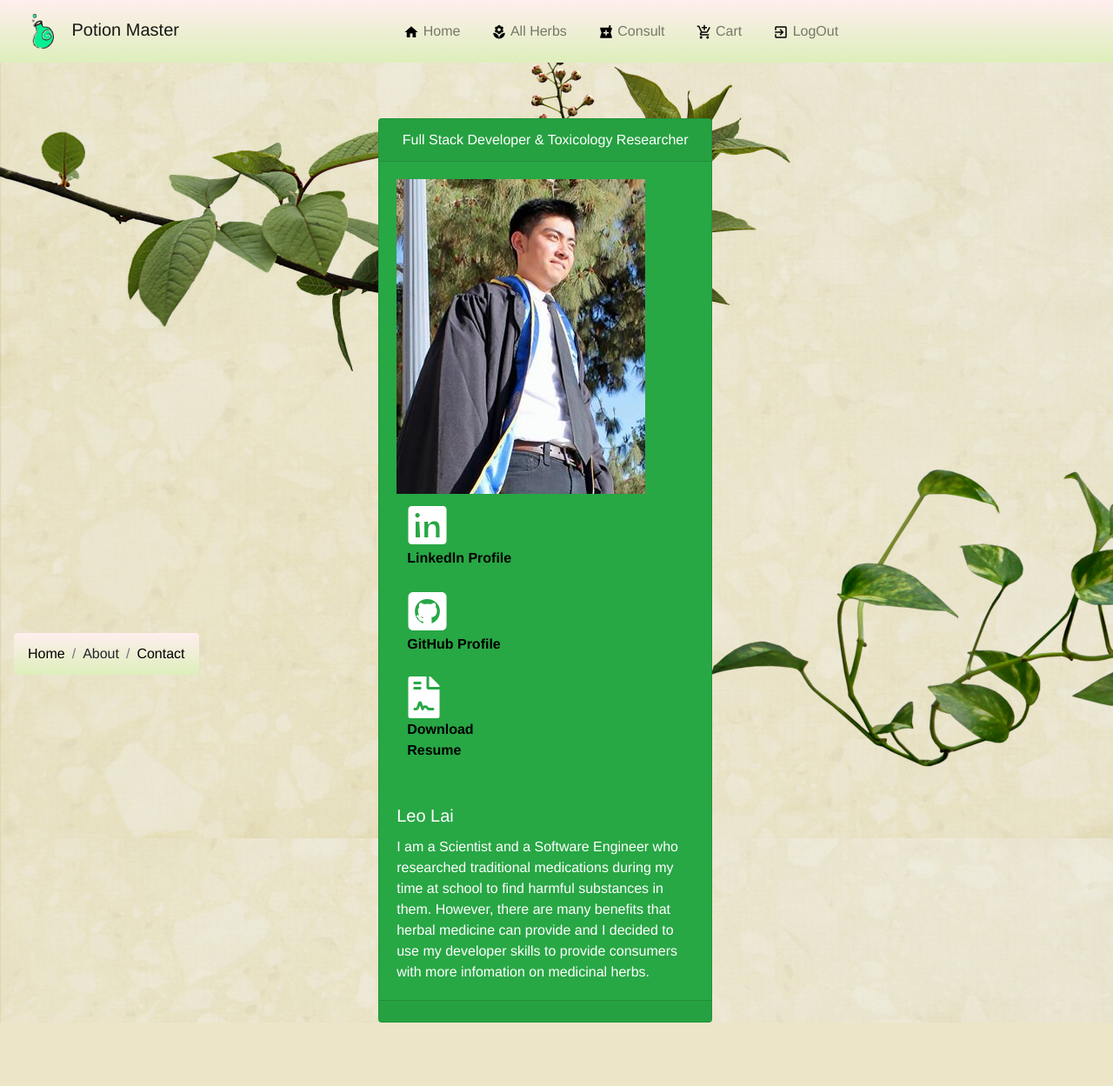
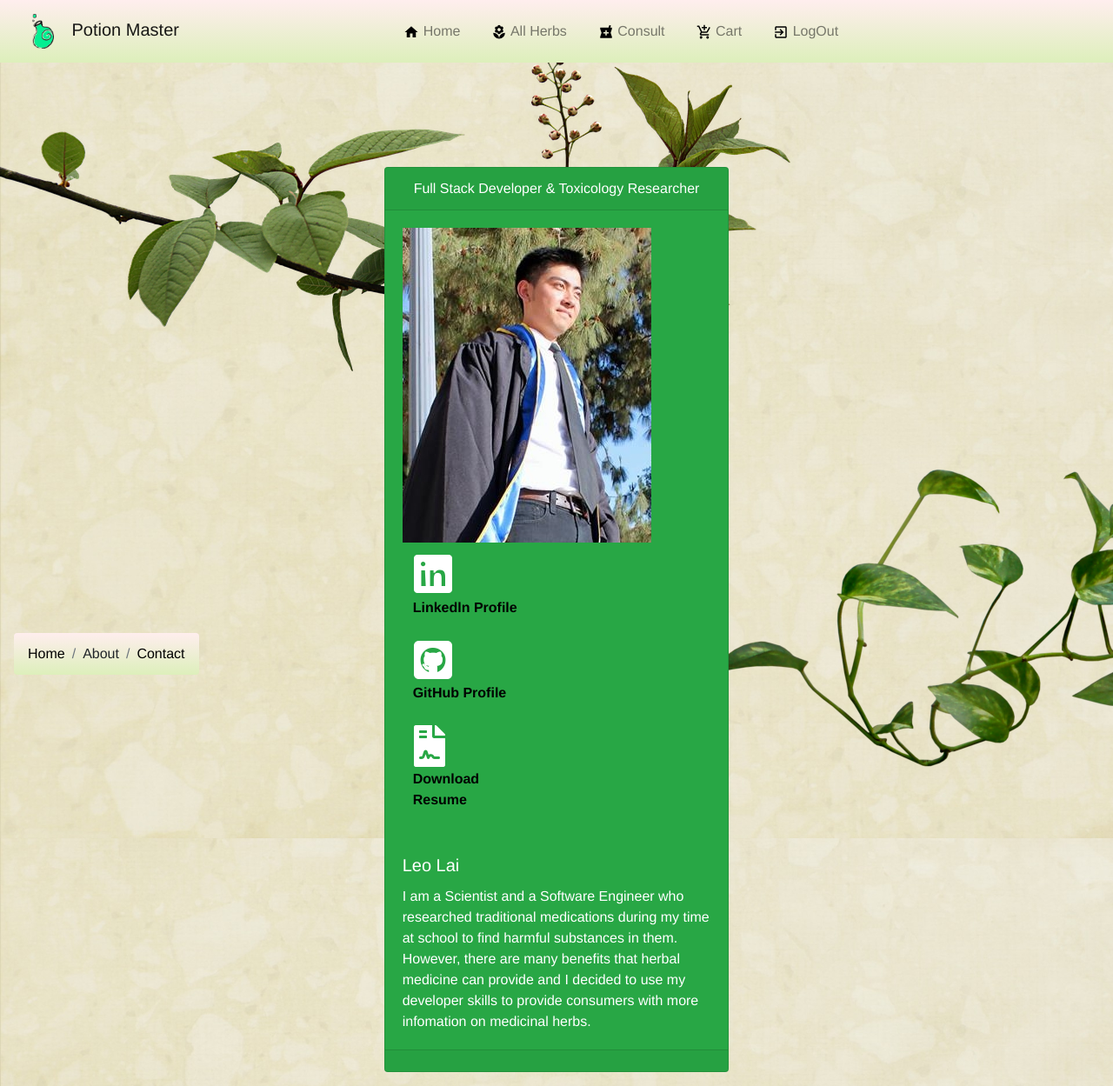
Before and after one commit to leolai2010/Python_Project, a Django app: page /about in a window 1280 px wide. Shown: the whole page at 87% size. Before the commit the page ends 1176 px from the top, so only its background shows below. Run offline with Django 3.2, Linux system fonts and the light colour scheme; lists and menus that the app fills with data are empty; parts of the project's set-up code (start-up, migrations or seed data) failed here and were passed over; some libraries are stand-ins or nearby versions; some web fonts are replaced.

Commit message:
adjust flexible profile

```diff
--- a/apps/users/static/users/css/about.css
+++ b/apps/users/static/users/css/about.css
@@ -44,10 +44,6 @@ nav{
     animation-delay: 1s;
 }
 #profile{
-    width: 30%;
-    position: absolute;
-    top: 17%;
-    left: 34%;
     animation-delay: 1s;
 }
 li {
--- a/apps/users/templates/users/about.html
+++ b/apps/users/templates/users/about.html
@@ -37,9 +37,20 @@
             </ul>
         </div>
     </nav>
-    <div class="container">
+    <div class="container-fluid">
         <img id="botplant" class="animated fadeInRight" src="{% static 'users/images/etc/botplant.png' %}">
         <img id="topplant" class="animated fadeInLeft"src="{% static 'users/images/etc/topplant.png' %}">
+        <div class="row">
+        <div class="col"></div>
+        <div class="col">
+        <br>
+        <br>
+        <br>
+        <br>
+        <br>
+        <br>
+        <br>
+        <br>
         <div id="profile" class="animated fadeInUp card text-white bg-success mb-3">
             <div class="card-header text-center">Full Stack Developer & Toxicology Researcher</div>
                 <div class="card-body">
@@ -79,6 +90,9 @@
                 </div>
             <div class="card-footer"></div>
         </div>
+        </div>
+        <div class="col"></div>
+        </div>
     </div>
     <nav class="animated fadeInUp navbar fixed-bottom">
         <ol class="breadcrumb secondaryb">
```
Also changed, not shown: db.sqlite3.
